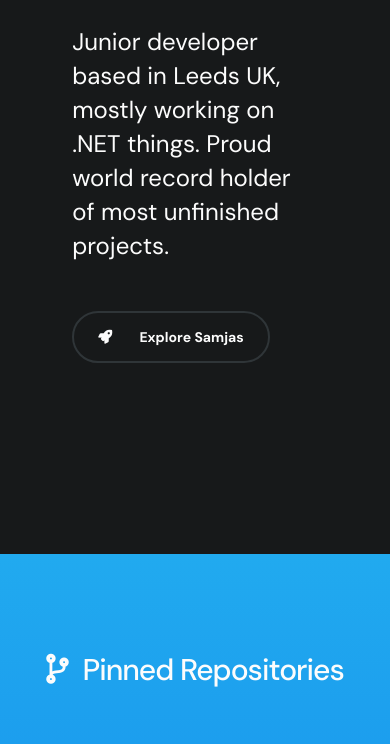
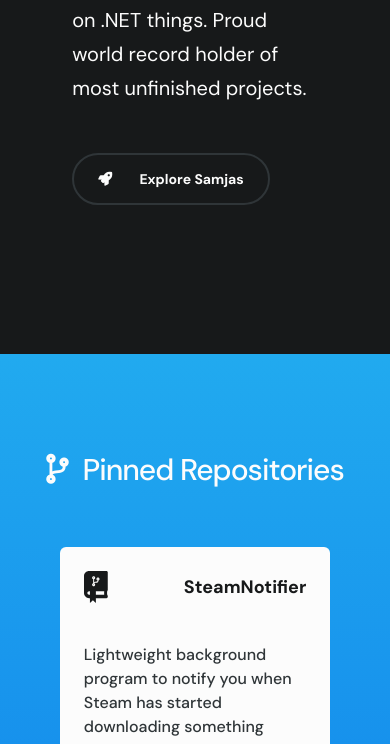
Before and after one commit to Avinch/avinch.github.io, a plain HTML site: page index.html in a window 390 px wide. Shown: the part 735-1479 px from the top of the page. Drawn offline with nearby package versions, Linux system fonts and the light colour scheme; files that its build step writes are made by us from their sources.

Commit message:
feat: update mobile media queries

```diff
--- a/assets/css/style.css
+++ b/assets/css/style.css
@@ -294,6 +294,7 @@
 	section.hero {
 		height: 1200px;
 	}
+
 	section.hero h1 {
 		font-size: var(--pt-type-30);
 		line-height: var(--pt-type-48);
@@ -301,6 +302,23 @@
 
 	section.hero h3 {
 		font-size: var(--pt-type-24);
+	}
+}
+
+@media screen and (max-width: 480px) {
+	section.hero .cardWrapper {
+		margin-bottom: var(--pt-type-30);
+	}
+	section.hero {
+		height: 1000px;
+	}
+
+	section.hero h1 {
+		font-size: var(--pt-type-24);
+	}
+
+	section.hero h3 {
+		font-size: var(--pt-type-20);
 	}
 }
 
@@ -503,6 +521,12 @@
 	}
 }
 
+@media screen and (max-width: 480px) {
+	footer h2 {
+		font-size: var(--pt-type-20);
+	}
+}
+
 footer nav ul {
 	max-width: calc(50px * 3 + 2rem);
 	margin-top: var(--pt-type-36);
```
